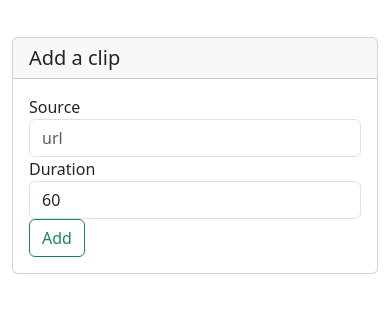
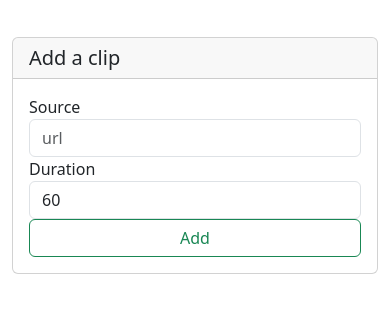
Before and after one commit to Jesselli/clipnotes, a Flask app: template templates/index.html in a window 390 px wide. Shown: the part 63-376 px from the top of the page. Run offline with Flask 3, Linux system fonts and the light colour scheme; the template is opened without the code that fills it, so the values that code supplies are empty; parts of the project's set-up code (start-up, migrations or seed data) failed here and were passed over; some libraries are stand-ins or nearby versions.

Commit message:
Better formatting for mobile Bug fix with enqueue and duration

```diff
--- a/templates/index.html
+++ b/templates/index.html
@@ -5,16 +5,16 @@
     <div class="card-body">
         <form hx-post="/enqueue" hx-target="#queue">
             <div class="row align-items-end">
-                <div class="col-md">
+                <div class="col-sm-8">
                     <label for="sourceUrl">Source</label>
                     <input name="url" id="sourceUrl" type="text" class="form-control" placeholder="url">
                 </div>
-                <div class="col-lg-2">
+                <div class="col-sm-2">
                     <label for="sourceDuration">Duration</label>
                     <input name="duration" id="sourceDuration" type="text" class="form-control" value="60">
                 </div>
-                <div class="col-auto">
-                    <button class="btn btn-outline-success" type="submit">Add</button>
+                <div class="col-sm-2">
+                    <button class="btn btn-outline-success w-100" type="submit">Add</button>
                 </div>
             </div>
         </form>
--- a/templates/partials/sources.html
+++ b/templates/partials/sources.html
@@ -40,7 +40,7 @@
                 <i class="fa-sharp fa-solid fa-copy fa-xl redhover liveToastBtn"
                     onclick="copyToClipboard({{source.id}})"></i>
             </div>
-            <div class="col-9">
+            <div class="col-sm-12 col-lg-8">
                 {% for snippet in source.snippets %}
                 {{ render_partial("partials/snippet.html", snippet=snippet, source=source) }}
                 {% endfor %}
```
Also changed, not shown: routes.py (+6 -3 lines).
